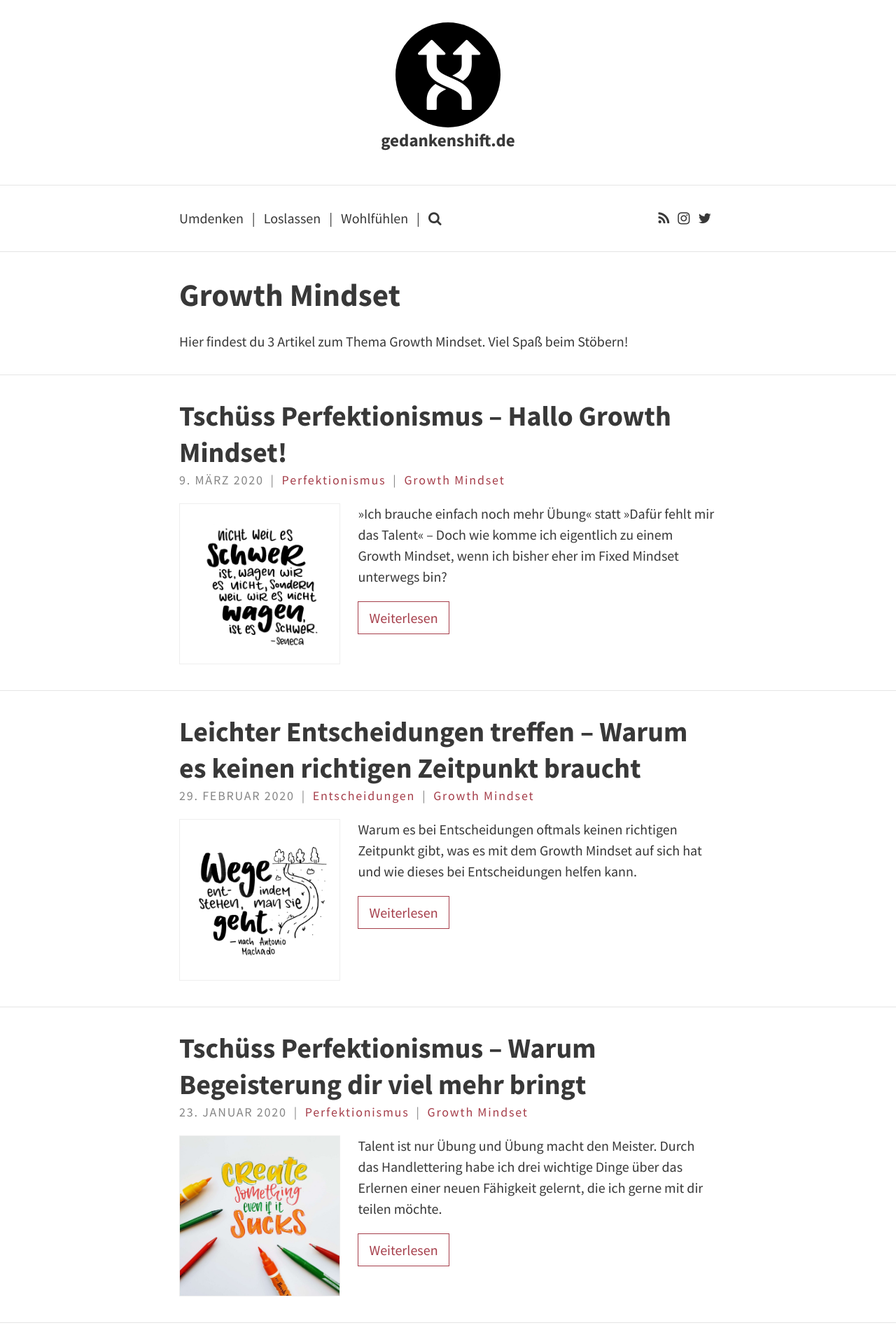
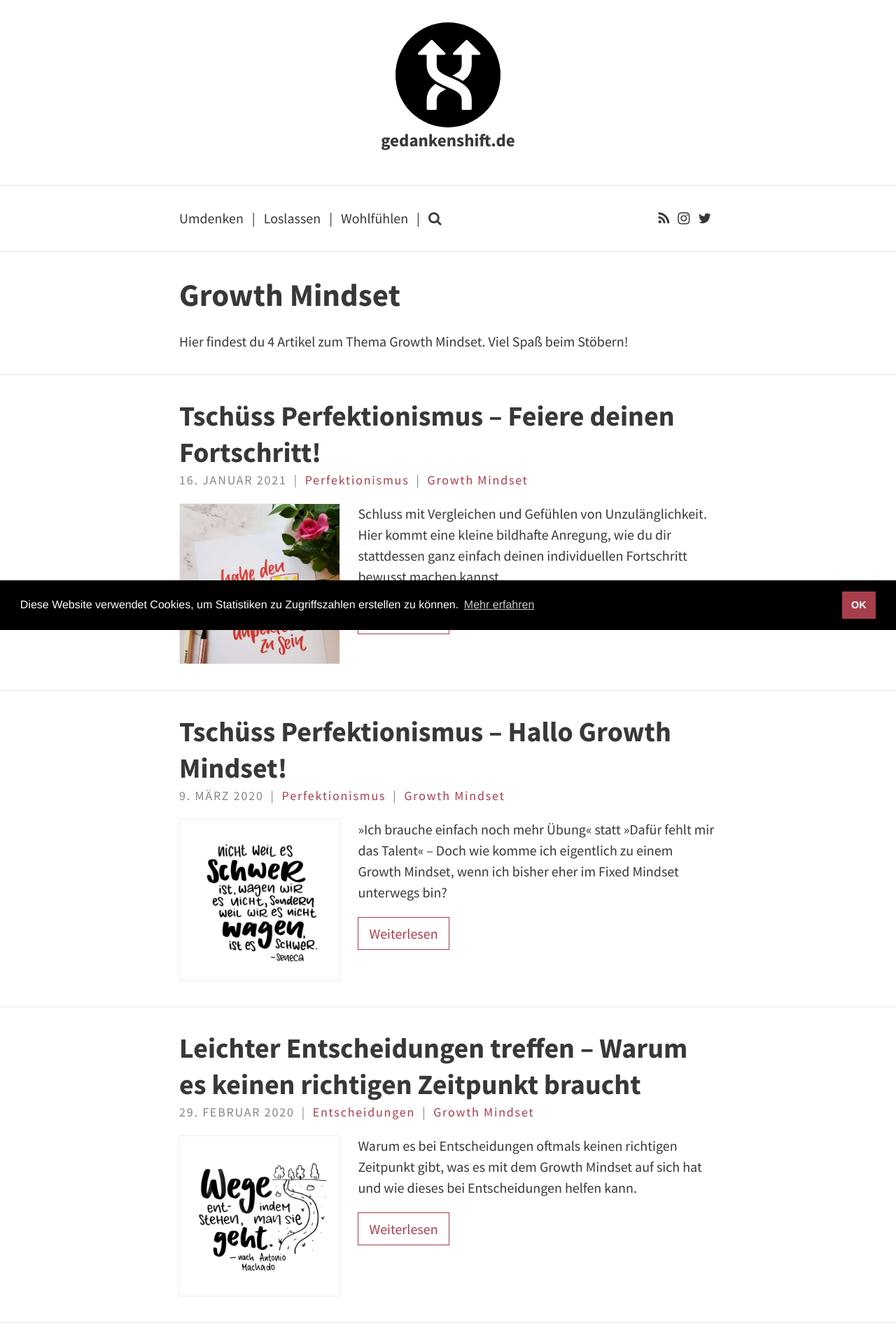
Before and after one commit to fraulyoner/gedankenshift, a Jekyll site: the page built from tags/Growth+Mindset.md, in a window 1280 px wide. Shown: the top 1920 px of the page at 70% size. Built offline with Jekyll 4.4.1, drawn with Linux system fonts in a browser that asks for light colours; comment, search, counter and statistics services are not loaded; some of the changed lines change nothing that is shown.

Commit message:
Add new blog post

```diff
--- /dev/null
+++ b/_posts/2021-01-16-growth-mindset-fortschritt-feiern.md
@@ -0,0 +1,120 @@
+---
+layout: post
+title: Tschüss Perfektionismus – Feiere deinen Fortschritt!
+categories:
+- Perspektive
+tags:
+- Perfektionismus
+- Growth Mindset
+image: mut_unperfekt.jpg
+excerpt: "<p>Schluss mit Vergleichen und Gefühlen von Unzulänglichkeit. Hier
+kommt eine kleine bildhafte Anregung, wie du dir stattdessen ganz einfach deinen
+individuellen Fortschritt bewusst machen kannst.</p>"
+---
+
+>»Das Vergleichen ist das Ende des Glücks und der Anfang der Unzufriedenheit.«\\
+<small>– Søren Kierkegaard</small>
+
+Das mit dem Vergleichen passiert leider nur allzu leicht. Ein Blick nach links,
+ein Blick nach rechts – oder noch einfacher: der Blick auf's Handy. Gerade
+Social Media verleitet nur allzu leicht dazu, sich mit anderen zu vergleichen
+und dabei schnell (un)bewusste Gefühle von Unzulänglichkeit zu entwickeln.
+
+* »Das schaffe ich nie so gut wie XY.«
+* »Ich habe wohl einfach kein Talent dafür.«
+* »Ich bin echt eine Niete im Vergleich zu den anderen.«
+
+Total unnötig und unfair dir selbst gegenüber. Allerdings gibt es eine Person,
+mit der sich ein Vergleich durchaus lohnen kann – und zwar dein
+Vergangenheits-Ich.
+
+## Mache dir deinen individuellen Fortschritt bewusst!
+
+Was auch immer es sein mag, wir alle haben besondere Stärken bzw. etwas,
+das wir kontinuierlich weiterentwickeln (wollen), und diesen Fortschritt können
+und dürfen – ja sollten wir sogar – auch öfters feiern. Und das hat nix mit
+Eigenlob zu tun.
+
+### Halte inne und überlege dir, wo du über dein Vergangenheits-Ich hinausgewachsen bist.
+
+* Was hast du dazu gelernt?
+* Auf welche kleinen und großen Erfolge bist du stolz, wenn du dich mit deinem
+  Vergangenheits-Ich vergleichst?
+* Gab es in letzter Zeit vielleicht Momente, in denen du von dir selbst positiv
+  überrascht warst?
+
+### Mache direkte Früher-Heute-Vergleiche, um dir deinen Fortschritt vor Augen zu führen.
+
+Sicherlich kennst du die typischen Vorher-Nachher-Bilder von (angeblichen)
+Diäterfolgen. Sowas kannst du dir – nur in cool – auch für alle möglichen
+anderen Arten von Fortschritt erstellen, um dir deinen individuellen Fortschritt
+bewusst zu machen.
+
+Bei kreativem Fortschritt geht sowas natürlich besonders leicht, da du einfach
+alte Werke mit aktuellen Ergebnissen vergleichen kannst. Auch messbare Daten
+(z.B. von sportlichen Erfolgen) lassen sich schön im bildhaften
+Eins-zu-Eins-Vergleich nebeneinander stellen. Aber auch wenn es um weniger
+greifbaren Fortschritt geht, kann es helfen, dich von Photos oder
+Erinnerungsstücken inspirieren zu lassen.
+
+#### Beispiel 1 – Handlettering 2020 vs. 2018 vs. 2016
+
+{% include image_with_caption.html
+  class="img-inline"
+  description='Handlettering »Kreativ« von 2020'
+  image='fortschritt/Handlettering_Kreativ_2020.jpg'
+%}
+
+{% include image_with_caption.html
+  class="img-inline"
+  description='Handlettering »Kreativ« von 2018 und 2016'
+  image='fortschritt/Handlettering_Kreativ_2016+2018.jpg'
+%}
+
+#### Beispiel 2 – Handlettering 2020 vs. 2018 vs. 2016
+
+{% include image_with_caption.html
+  class="img-inline"
+  description='Handlettering »Familie« von 2020'
+  image='fortschritt/Handlettering_Familie_2020.jpg'
+%}
+
+{% include image_with_caption.html
+  class="img-inline"
+  description='Handlettering »Familie« von 2018 und 2016'
+  image='fortschritt/Handlettering_Familie_2016+2018.jpg'
+%}
+
+#### Beispiel 3 – Handlettering 2020 vs. 2016
+
+{% include image_with_caption.html
+  class="img-inline"
+  description='Handlettering »Abenteuer« von 2020'
+  image='fortschritt/Handlettering_Abenteuer_2020.jpg'
+%}
+
+{% include image_with_caption.html
+  class="img-inline"
+  description='Handlettering »Abenteuer« von 2018 und 2016'
+  image='fortschritt/Handlettering_Abenteuer_2016.jpg'
+%}
+
+### Behalte den Fokus bei dir.
+
+{% include handlettering.html
+  class="img-right"
+  description='Habe den Mut unperfekt zu sein.'
+  image='mut_unperfekt.jpg'
+%}
+
+Es erfordert ein bisschen Mut, aber erlaube dir auch immer wieder etwas zu tun,
+das du noch nicht so gut kannst. Als Anfänger*in in einem bestimmten Feld kannst
+du dir natürlich erfahrene Vorbilder zur Orientierung suchen, aber richte nicht
+deinen Maßstab nach ihnen aus.
+
+Behalte den Fokus bei dir und deiner einzigartigen kontinuierlichen
+Verbesserung. Jeder Schritt zählt.
+
+> »Ich kann das **noch** nicht« – Schluss mit Perfektionismus und der Angst zu
+scheitern. Was es mit dem Growth Mindset auf sich hat:<br/>
+> [Tschüss Perfektionismus – Hallo Growth Mindset!]({{ site.baseurl }}{% link _posts/2020-03-09-vom-fixed-mindset-zum-growth-mindset.md %})
--- a/_sass/layouts/_posts.scss
+++ b/_sass/layouts/_posts.scss
@@ -99,9 +99,16 @@
   height: $post-image-height;
 }
 
+.post-content .img-inline,
+.post-content a.img-inline img,
+.post-content img.img-inline {
+  display: inline-block;
+  margin: 0.5em 1em 0.5em 0;
+}
+
 .post-content .img-right,
 .post-content a.img-right img,
-.post-content img.img-right,
+.post-content img.img-right
  {
   display: inline-block;
   @media (min-width: $device-xs) {
```
Also changed, not shown: assets/img/posts/fortschritt/Handlettering_Abenteuer_2016.jpg (added), assets/img/posts/fortschritt/Handlettering_Abenteuer_2020.jpg (added), assets/img/posts/fortschritt/Handlettering_Dachschaden_2018.jpg (added), assets/img/posts/fortschritt/Handlettering_Dachschaden_2020.jpg (added), assets/img/posts/fortschritt/Handlettering_Familie_2016+2018.jpg (added), assets/img/posts/fortschritt/Handlettering_Familie_2020.jpg (added), assets/img/posts/fortschritt/Handlettering_Kreativ_2016+2018.jpg (added), assets/img/posts/fortschritt/Handlettering_Kreativ_2020.jpg (added), assets/img/posts/fortschritt/Handlettering_Wegweiser_2016.jpg (added), assets/img/posts/fortschritt/Handlettering_Wegweiser_2020.jpg (added), assets/img/posts/mut_unperfekt.jpg (added).
